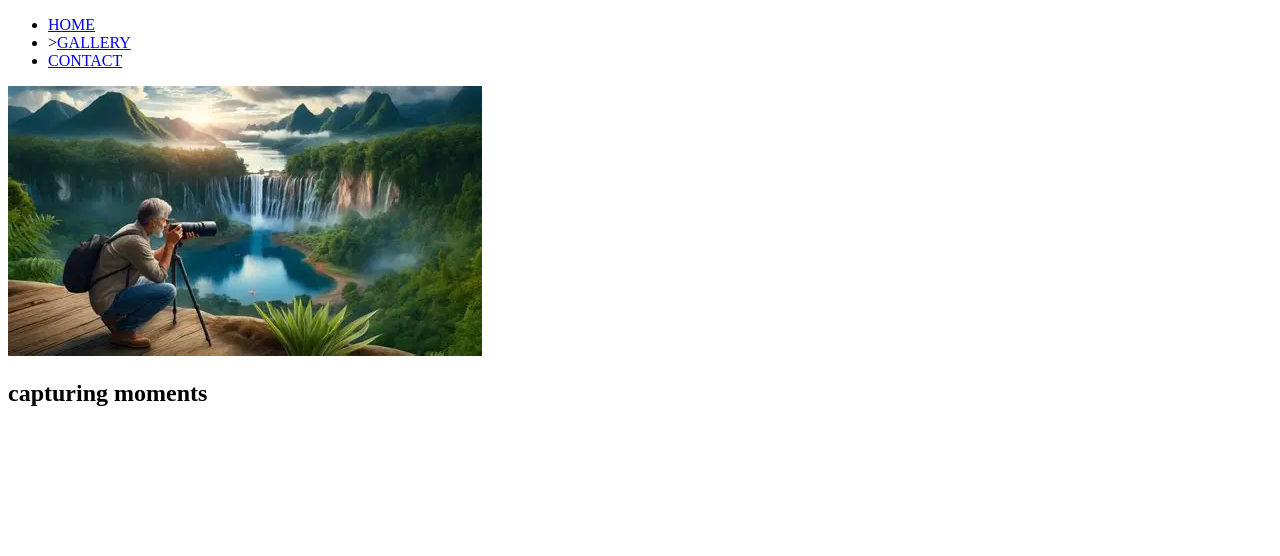
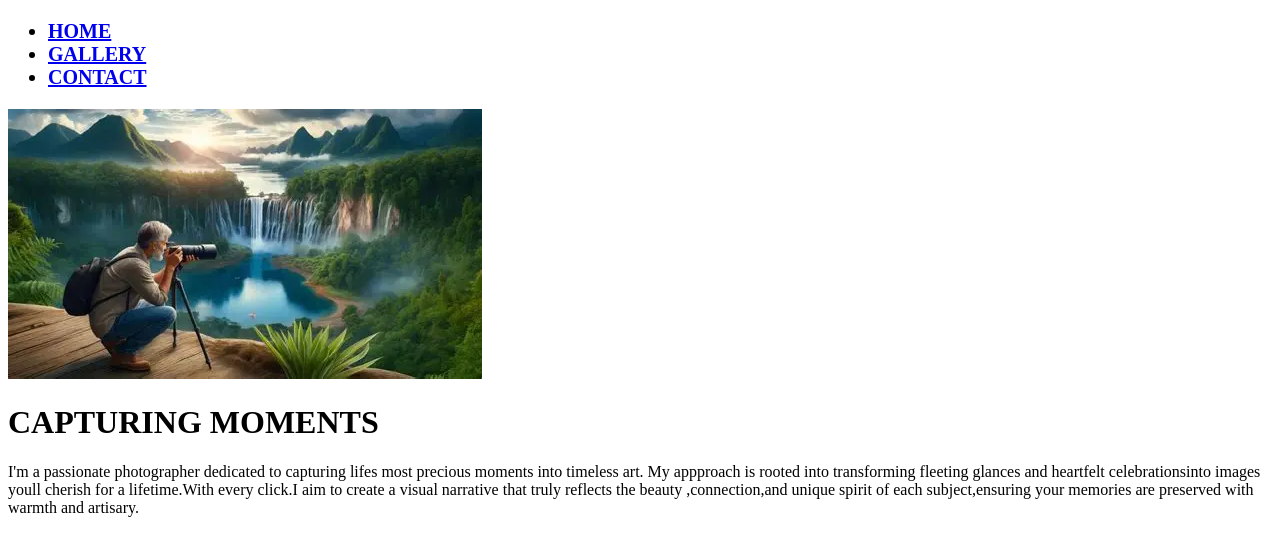
Before and after one commit to wangarenganga67-svg/My-Photography-Site, a plain HTML site: page index.html in a window 1280 px wide. Drawn offline with Linux system fonts and the light colour scheme.

Commit message:
feat:adjusted my style.css

```diff
--- a/index.html
+++ b/index.html
@@ -12,22 +12,23 @@
         <nav>
             <ul>
                 <li><a href="index.html">HOME</a></li>
-                <li>><a href="gallery.html">GALLERY</a></li>
+                <li><a href="gallery.html">GALLERY</a></li>
                 <li><a href="contact.html">CONTACT</a></li>
             </ul>
         </nav>
     </header>
-                <!--hero section-->
-                <section class="hero">
-                    <div>
-                        <img src="image.webp" alt="" srcset="">
-                    </div>
-                    </section>
+    <section class="hero">
+        <div>
+            <img src="image.webp" alt="" srcset="">
+        </div>
+    </section>
+    <h1>CAPTURING MOMENTS</h1>
+    <P>I'm a passionate photographer dedicated to capturing lifes most precious moments into timeless art.
+        My appproach is rooted into transforming fleeting glances and heartfelt celebrationsinto images youll
+        cherish for a lifetime.With every click.I aim to create a visual narrative that truly reflects the beauty
+        ,connection,and unique spirit of each subject,ensuring your memories are preserved with warmth and artisary.
+        <p>
 
 
-                    </div>
-                    <!-- MY ABOUT-->
-                     <section id="my-about">
-                        <h1>capturing moments</h1>
 </body>
 </html>
--- a/style.css
+++ b/style.css
@@ -1,3 +1,6 @@
 .main-header {
+    font-family: 'Times New Roman', Times, serif;
+    font-size: 20px;
+    font-weight: bolder;
 
 }
```
